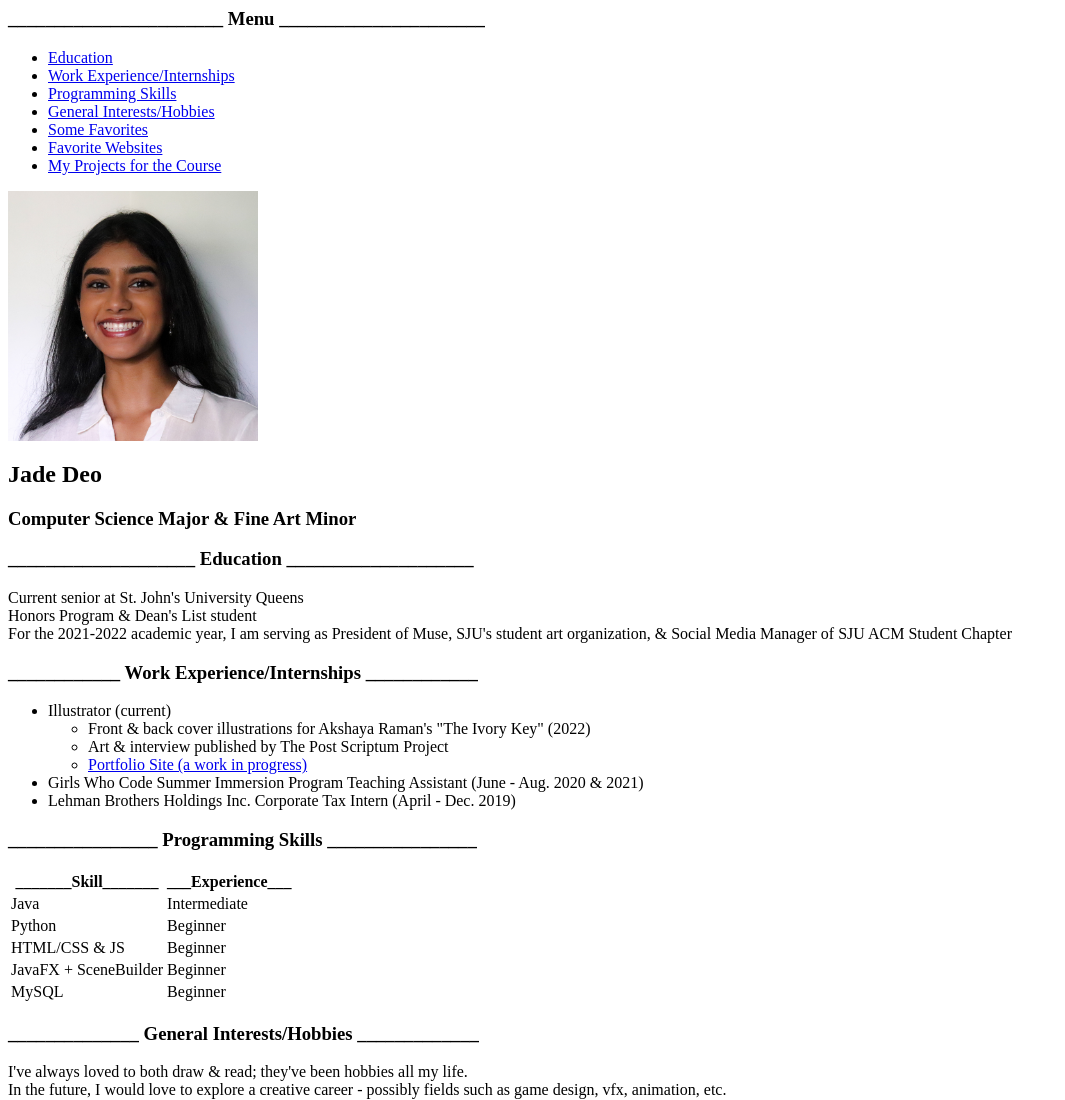
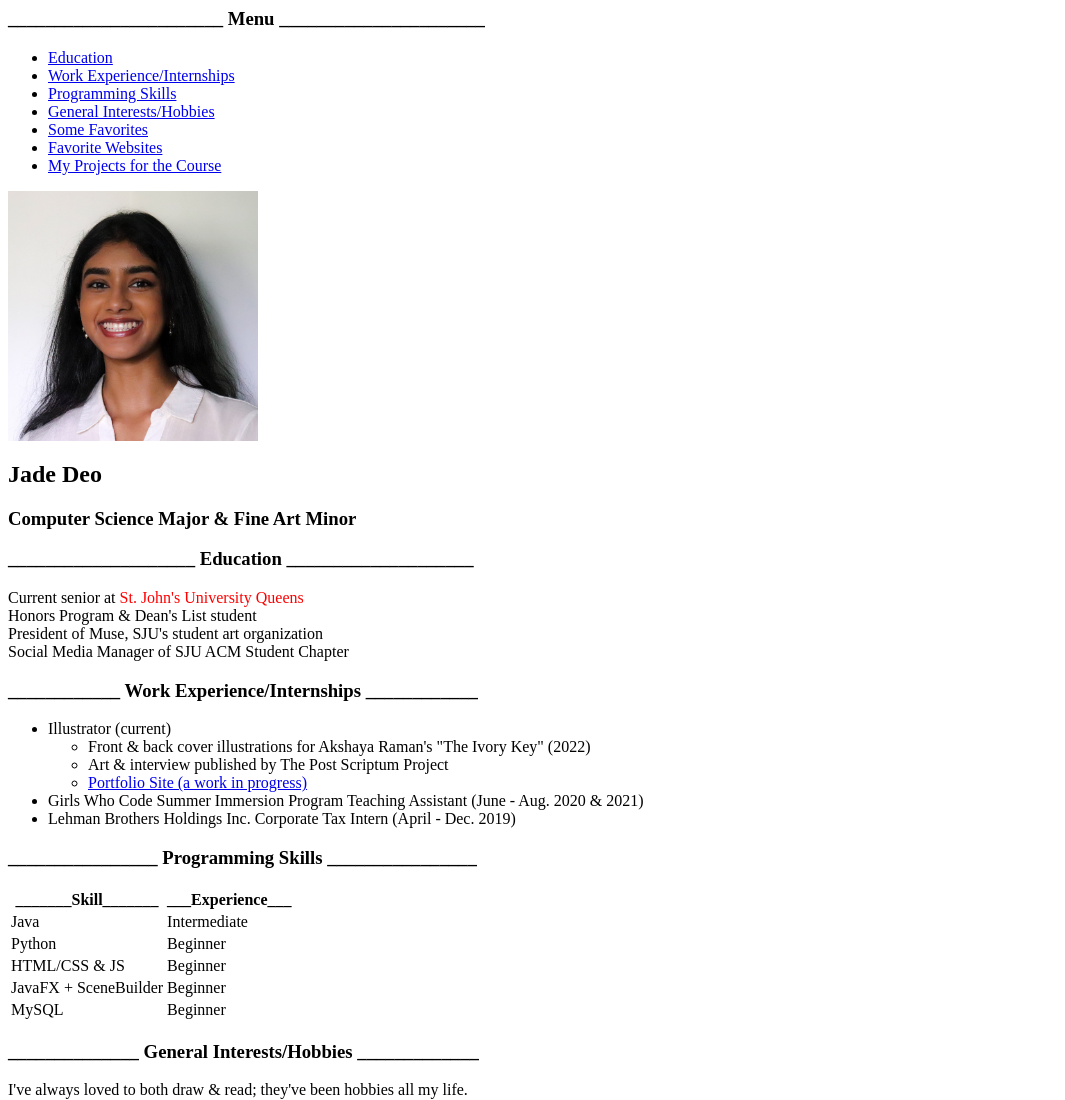
Before and after one commit to jadedeo/CUS1172_Assignment1, a plain HTML site: page index.html in a window 1280 px wide. Shown: the top 1100 px of the page, without its empty margins (0-1065 px from the left). Drawn offline with Linux system fonts and the light colour scheme.

Commit message:
added span tag

```diff
--- a/index.html
+++ b/index.html
@@ -26,9 +26,10 @@
 
     <div id="education">
       <h3>____________________ Education ____________________</h3>
-      <p>Current senior at St. John's University Queens<br>
+      <p>Current senior at <span style="color:red;">St. John's University Queens</span> <br>
         Honors Program & Dean's List student<br>
-        For the 2021-2022 academic year, I am serving as President of Muse, SJU's student art organization, & Social Media Manager of SJU ACM Student Chapter
+        President of Muse, SJU's student art organization<br>
+        Social Media Manager of SJU ACM Student Chapter
       </p>
     </div>
 
@@ -39,7 +40,7 @@
           <ul>
             <li>Front & back cover illustrations for Akshaya Raman's "The Ivory Key" (2022)</li>
             <li>Art & interview published by The Post Scriptum Project</li>
-            <li><a href="https://jadeddraws.wixsite.com/home" target="_blank">Portfolio Site (a work in progress)</a></li>
+            <li><a href="https://jadeddraws.wixsite.com/jadedeo" target="_blank">Portfolio Site (a work in progress)</a></li>
           </ul>
         </li>
         <li>Girls Who Code Summer Immersion Program Teaching Assistant (June - Aug. 2020 & 2021)</li>
```
